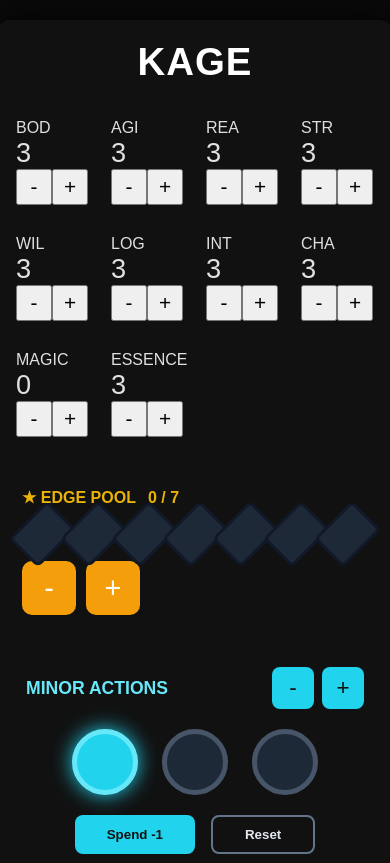
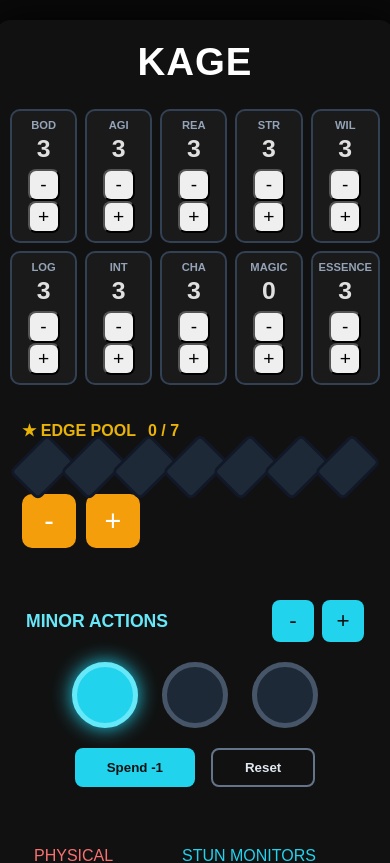
Before and after one commit to sicardalexis-cloud/sr6-helper, a React (Vite) app: page / in a window 390 px wide. Shown: the top 863 px of the page. Built offline with nearby package versions, Linux system fonts and the light colour scheme.

Commit message:
feat: reduce character name size and remove role on mobile

```diff
--- a/src/styles.css
+++ b/src/styles.css
@@ -45,24 +45,38 @@ body {
 /* ==================== ATTRIBUTES (Mobile Friendly) ==================== */
 .attributes-grid {
   display: grid;
-  grid-template-columns: repeat(auto-fit, minmax(70px, 1fr));
-  gap: 10px;
-  margin: 25px 0;
+  grid-template-columns: repeat(5, 1fr);     /* 5 par ligne sur mobile */
+  gap: 8px;
+  margin: 20px 0;
 }
 
 .attribute-box {
-  padding: 10px 6px;
+  background: #1a1a1a;
+  border: 2px solid #334155;
   border-radius: 10px;
+  padding: 8px 6px;
+  text-align: center;
+  transition: all 0.2s;
+}
+
+.attr-label {
+  font-size: 0.7rem;
+  color: #94a3b8;
+  margin-bottom: 4px;
+  font-weight: bold;
 }
 
 .attr-value {
-  font-size: 1.7rem;
+  font-size: 1.55rem;
+  font-weight: bold;
+  margin-bottom: 6px;
 }
 
 .attr-btn {
-  width: 36px;
-  height: 36px;
-  font-size: 1.3rem;
+  width: 32px;
+  height: 32px;
+  font-size: 1.2rem;
+  border-radius: 8px;
 }
 
 /* ==================== EDGE POOL ==================== */
```
